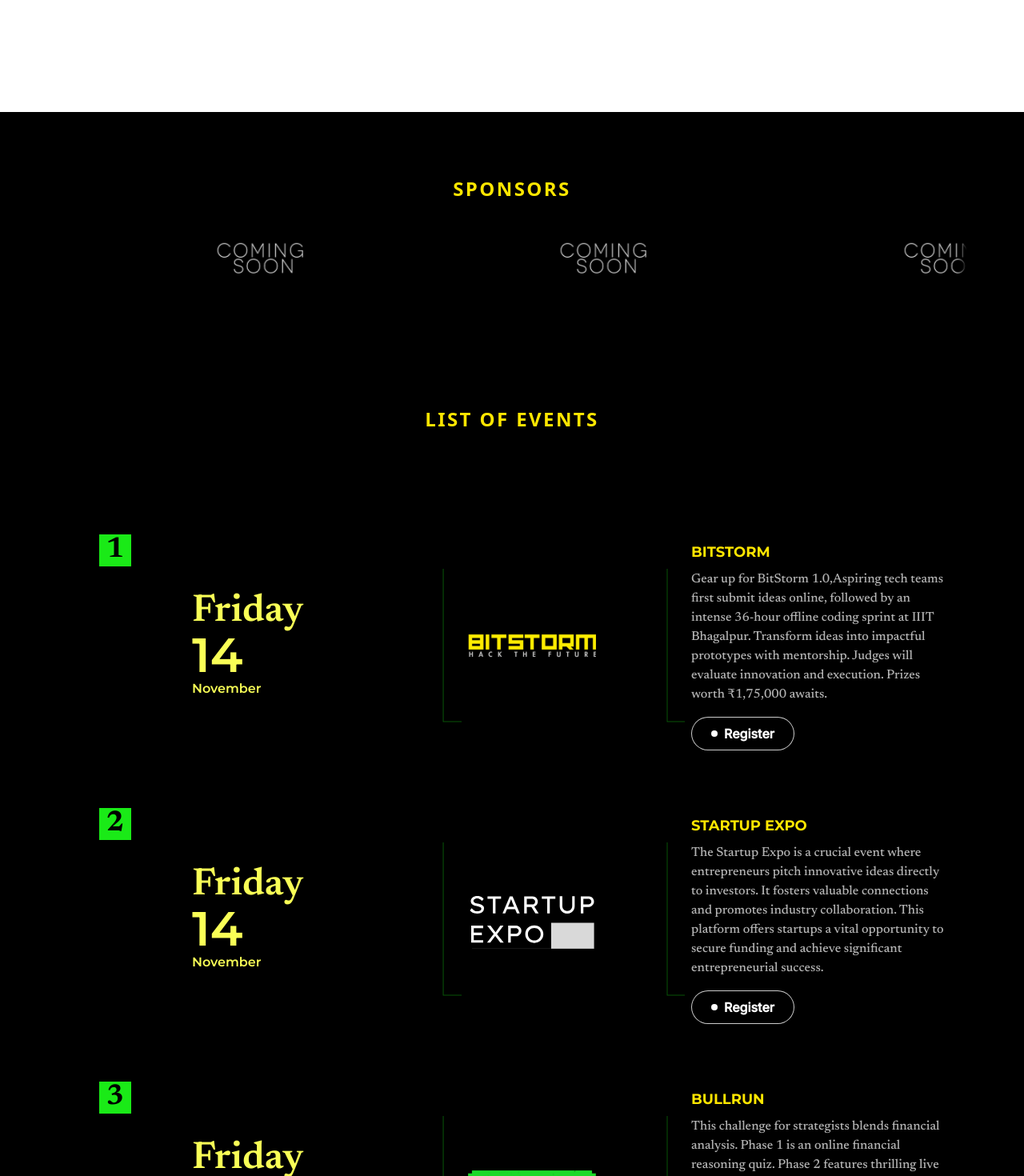
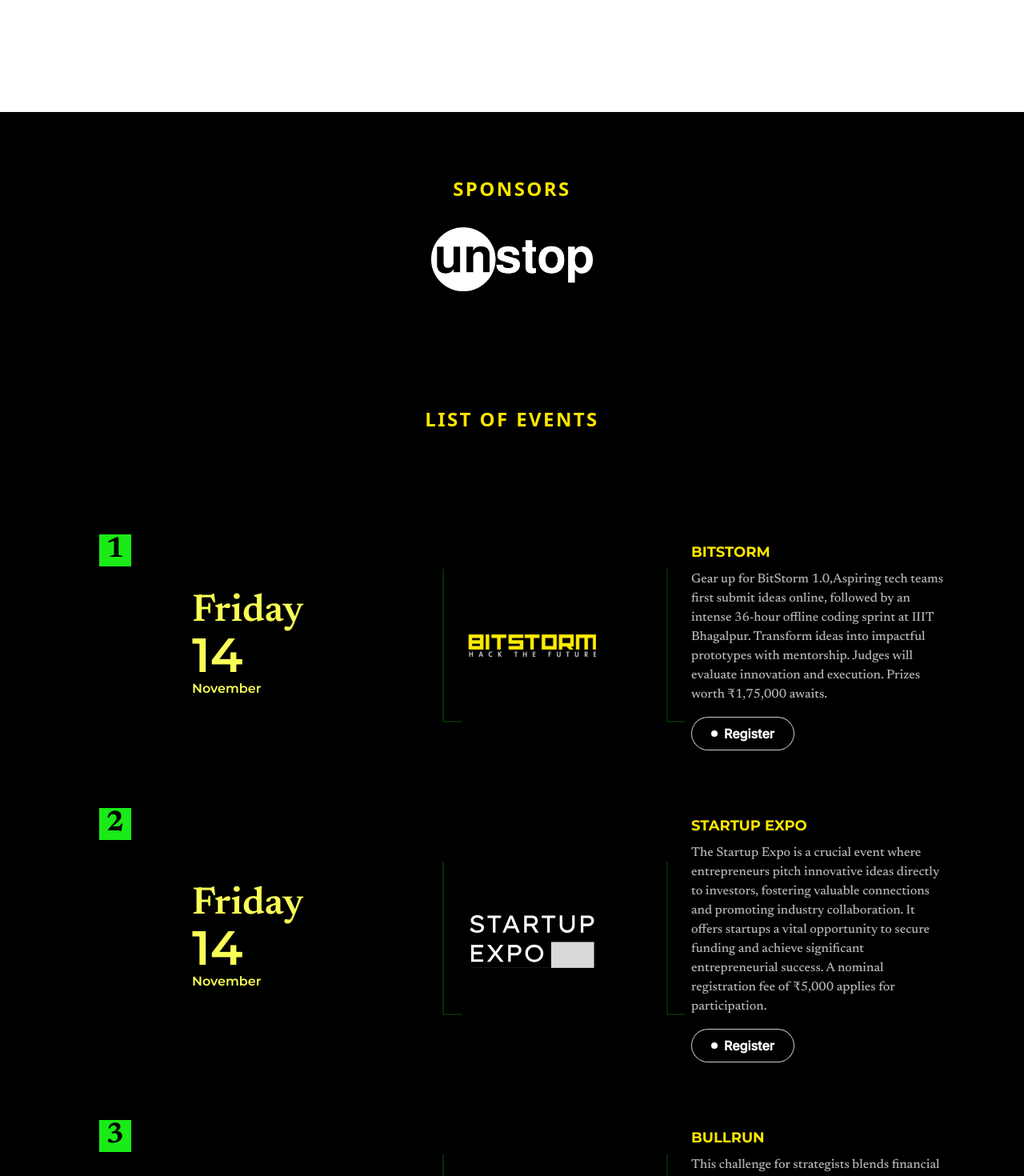
Before and after one commit to gymkhanaIIITBH/E-SUMMIT-IIITBH, a React (Vite) app: page / in a window 1280 px wide. Shown: the part 1250-2720 px from the top of the page at 80% size. Built offline with nearby package versions, Linux system fonts and the light colour scheme.

Commit message:
unstop added in sponsors

```diff
--- a/src/components/Event.tsx
+++ b/src/components/Event.tsx
@@ -58,7 +58,7 @@ const QuizEvent = {
 const StartupEvent = {
   title: "STARTUP EXPO",
   description:
-    "The Startup Expo is a crucial event where entrepreneurs pitch innovative ideas directly to investors. It fosters valuable connections and promotes industry collaboration. This platform offers startups a vital opportunity to secure funding and achieve significant entrepreneurial success.",
+"The Startup Expo is a crucial event where entrepreneurs pitch innovative ideas directly to investors, fostering valuable connections and promoting industry collaboration. It offers startups a vital opportunity to secure funding and achieve significant entrepreneurial success. A nominal registration fee of ₹5,000 applies for participation.",
 };
 
 const ideaStormImage = ideastorm;
--- a/src/components/Sponsordata.ts
+++ b/src/components/Sponsordata.ts
@@ -17,7 +17,7 @@ export interface SponsorSection {
 // import gold1 from '/easemytrip.png';
 // import silver1 from '/monginis.png';
 // import silver2 from '/gfg.png';
-
+    import unstop from '/unstop.png'
 import ComingSoon from '/coming.png'
 
 export const sponsorData: SponsorSection[] = [
@@ -41,7 +41,7 @@ export const sponsorData: SponsorSection[] = [
     title: 'Gold Sponsors',
     color: 'text-yellow-300',
     sponsors: [
-      { name: 'Coming Soon', logo: ComingSoon, url:'https://esummit.iiitbh.ac.in' },
+      { name: 'Unstop', logo: unstop, url:'https://unstop.com' },
       // Add more...
     ],
   },
--- a/src/components/Sponsors.tsx
+++ b/src/components/Sponsors.tsx
@@ -5,7 +5,8 @@ import { motion } from "framer-motion";
 // import monginis from "/monginis.png";
 // import GfgLogo from "/gfg.png"
 // import MahindraLogo from '/mahindra.png'
-import ComingSoon from '/coming.png'
+// import ComingSoon from '/coming.png'
+import unstopLogo from '/unstop.png'
 // const sponsors = [
 //   { name: "Aasksh", logoSrc: Aaskshlogo, url: "https://aakash.ac.in" },
 //   { name: "KFC", logoSrc: KfcLogo, url: "https://online.kfc.co.in" },
@@ -17,19 +18,24 @@ import ComingSoon from '/coming.png'
 
 // ];
 const dummySponsors=[
-  {name: "Coming Soon", logoSrc:ComingSoon, url:'https://esummit.iiitbh.ac.in' },
-  {name: "Coming Soon", logoSrc:ComingSoon, url:'https://esummit.iiitbh.ac.in' },
-  {name: "Coming Soon", logoSrc:ComingSoon, url:'https://esummit.iiitbh.ac.in' },
-  {name: "Coming Soon", logoSrc:ComingSoon, url:'https://esummit.iiitbh.ac.in' },
-  {name: "Coming Soon", logoSrc:ComingSoon, url:'https://esummit.iiitbh.ac.in' },
-  {name: "Coming Soon", logoSrc:ComingSoon, url:'https://esummit.iiitbh.ac.in' },
+  {name: "Unstop", logoSrc:unstopLogo, url:'https://unstop.com' },
+  // {name: "Unstop", logoSrc:unstopLogo, url:'https://unstop.com' },
+  // {name: "Unstop", logoSrc:unstopLogo, url:'https://unstop.com' },
+  // {name: "Unstop", logoSrc:unstopLogo, url:'https://unstop.com' },
+  // {name: "Unstop", logoSrc:unstopLogo, url:'https://unstop.com' },
+
+  // {name: "Coming Soon", logoSrc:ComingSoon, url:'https://esummit.iiitbh.ac.in' },
+  // {name: "Coming Soon", logoSrc:ComingSoon, url:'https://esummit.iiitbh.ac.in' },
+  // {name: "Coming Soon", logoSrc:ComingSoon, url:'https://esummit.iiitbh.ac.in' },
+  // {name: "Coming Soon", logoSrc:ComingSoon, url:'https://esummit.iiitbh.ac.in' },
+  // {name: "Coming Soon", logoSrc:ComingSoon, url:'https://esummit.iiitbh.ac.in' },
 
 
 ]
 
 const GoldSponsors = () => {
-  const scrollingSponsors = [...dummySponsors, ...dummySponsors]; // duplicate for smooth loop
-
+  // const scrollingSponsors = [...dummySponsors, ...dummySponsors]; // duplicate for smooth loop, but make it single as low sponsors
+  const scrollingSponsors = [...dummySponsors];
   return (
     <section className="bg-black overflow-hidden">
       <motion.div
@@ -63,8 +69,8 @@ const GoldSponsors = () => {
             className="pointer-events-none absolute right-0 top-0 h-full w-16 z-10"
             style={{ background: "linear-gradient(to left, #000 80%, transparent)" }}
           />
-
-          <div className="flex animate-marquee-left items-center">
+          {/* temporarily removed marquee-left animation as less sponsors  */}
+          <div className="flex animate-marquee-lef justify-center items-center">
             {scrollingSponsors.map((sponsor, i) => (
               <motion.a
                 key={`${sponsor.name}-${i}`}
--- a/src/lib/eventData.ts
+++ b/src/lib/eventData.ts
@@ -24,7 +24,7 @@ export const eventData: TimelineEventData[] = [
   },
   {
     title: "STARTUP EXPO",
-    description: "The Startup Expo is a crucial event where entrepreneurs pitch innovative ideas directly to investors. It fosters valuable connections and promotes industry collaboration. This platform offers startups a vital opportunity to secure funding and achieve significant entrepreneurial success.",
+    description: "The Startup Expo is a crucial event where entrepreneurs pitch innovative ideas directly to investors, fostering valuable connections and promoting industry collaboration. It offers startups a vital opportunity to secure funding and achieve significant entrepreneurial success. A nominal registration fee of ₹5,000 applies for participation.",
     image: "/startupExpoPoster.jpg",
     details: {
       date: "14th November",
```
Also changed, not shown: public/unstop.png (added).
